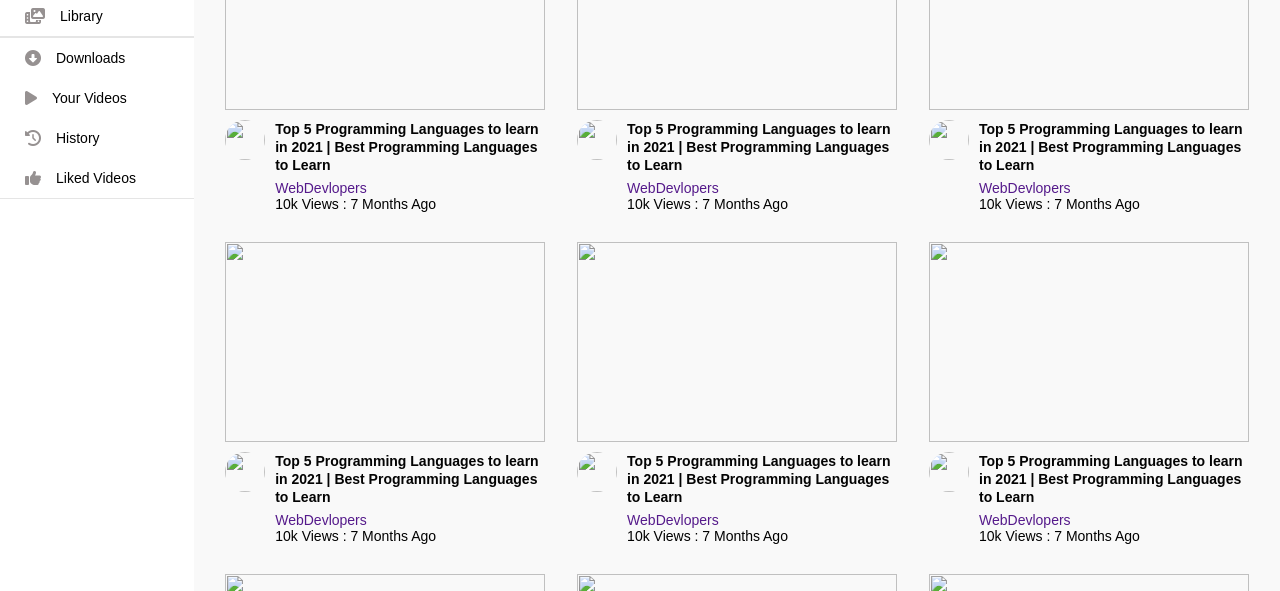
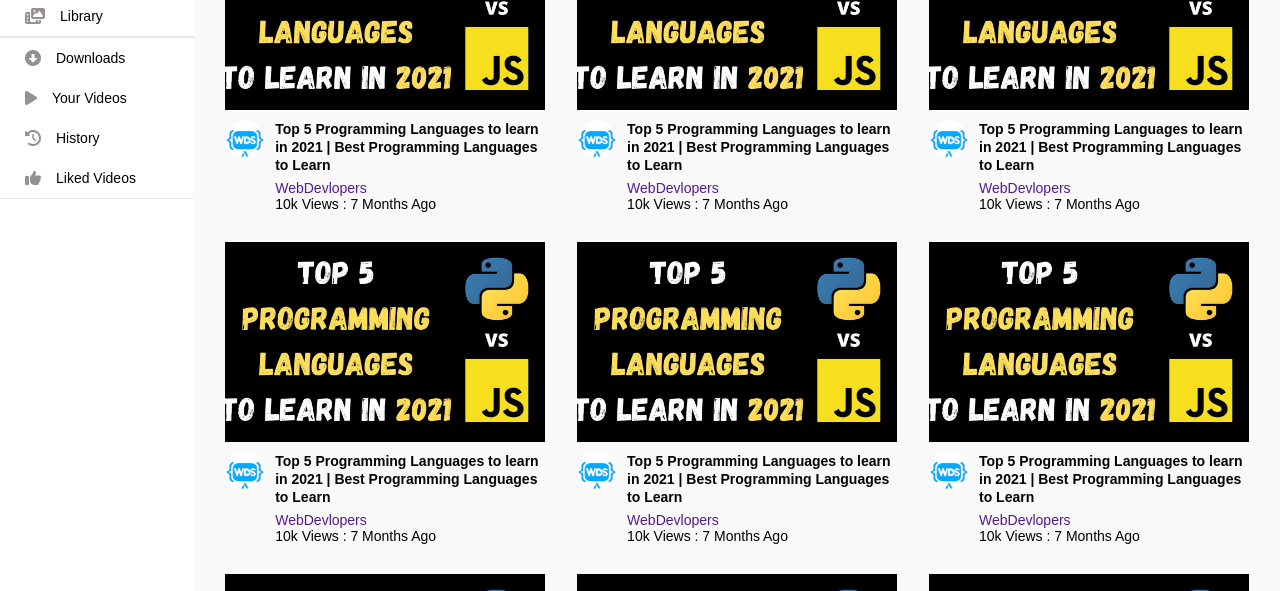
Before and after one commit to todoroki24/Youtube_clone, a plain HTML site: page index.html in a window 1280 px wide. Shown: the part 209-800 px from the top of the page. Drawn offline with Linux system fonts and the light colour scheme.

Commit message:
Update index.html

```diff
--- a/index.html
+++ b/index.html
@@ -13,7 +13,7 @@
    <div class="header">
         <div class="header-left">
             <i class="fa-solid fa-bars"></i>
-            <img src="yt_clone_images/youtube-logo.png">
+            <img src="youtube-logo.png">
         </div>
         <div class="header-search">
             <form action="">
@@ -119,11 +119,11 @@
             <!-- Single video starts -->
              <div class="video">
                 <div class="video-thumbnail">
-                    <img src="yt_clone_images/video_thumb_1.jpg">
+                    <img src="video_thumb_1.jpg">
                 </div>
                 <div class="video-details">
                     <div class="author">
-                        <img src="yt_clone_images/profile_5.jpg">
+                        <img src="profile_5.jpg">
                     </div>
                     <div class="title">
                         <h3>
@@ -137,11 +137,11 @@
               <!-- Single video starts -->
              <div class="video">
                 <div class="video-thumbnail">
-                    <img src="yt_clone_images/video_thumb_1.jpg">
+                    <img src="video_thumb_1.jpg">
                 </div>
                 <div class="video-details">
                     <div class="author">
-                        <img src="yt_clone_images/profile_5.jpg">
+                        <img src="profile_5.jpg">
                     </div>
                     <div class="title">
                         <h3>
@@ -155,11 +155,11 @@
               <!-- Single video starts -->
              <div class="video">
                 <div class="video-thumbnail">
-                    <img src="yt_clone_images/video_thumb_1.jpg">
+                    <img src="video_thumb_1.jpg">
                 </div>
                 <div class="video-details">
                     <div class="author">
-                        <img src="yt_clone_images/profile_5.jpg">
+                        <img src="profile_5.jpg">
                     </div>
                     <div class="title">
                         <h3>
@@ -174,12 +174,12 @@
              <div class="video">
                 <div class="video-thumbnail">
 
-                    <img src="yt_clone_images/video_thumb_1.jpg">
+                    <img src="video_thumb_1.jpg">
                 </div>
                 <div class="video-details">
 
                     <div class="author">
-                        <img src="yt_clone_images/profile_5.jpg">
+                        <img src="profile_5.jpg">
                     </div>
                     <div class="title">
                         <h3>
@@ -194,12 +194,12 @@
              <div class="video">
                 <div class="video-thumbnail">
 
-                    <img src="yt_clone_images/video_thumb_1.jpg">
+                    <img src="video_thumb_1.jpg">
                 </div>
                 <div class="video-details">
 
                     <div class="author">
-                        <img src="yt_clone_images/profile_5.jpg">
+                        <img src="profile_5.jpg">
                     </div>
                     <div class="title">
                         <h3>
@@ -214,12 +214,12 @@
              <div class="video">
                 <div class="video-thumbnail">
 
-                    <img src="yt_clone_images/video_thumb_1.jpg">
+                    <img src="video_thumb_1.jpg">
                 </div>
                 <div class="video-details">
 
                     <div class="author">
-                        <img src="yt_clone_images/profile_5.jpg">
+                        <img src="profile_5.jpg">
                     </div>
                     <div class="title">
                         <h3>
@@ -234,12 +234,12 @@
              <div class="video">
                 <div class="video-thumbnail">
 
-                    <img src="yt_clone_images/video_thumb_1.jpg">
+                    <img src="video_thumb_1.jpg">
                 </div>
                 <div class="video-details">
 
                     <div class="author">
-                        <img src="yt_clone_images/profile_5.jpg">
+                        <img src="profile_5.jpg">
                     </div>
                     <div class="title">
                         <h3>
@@ -254,12 +254,12 @@
              <div class="video">
                 <div class="video-thumbnail">
 
-                    <img src="yt_clone_images/video_thumb_1.jpg">
+                    <img src="video_thumb_1.jpg">
                 </div>
                 <div class="video-details">
 
                     <div class="author">
-                        <img src="yt_clone_images/profile_5.jpg">
+                        <img src="profile_5.jpg">
                     </div>
                     <div class="title">
                         <h3>
@@ -274,12 +274,12 @@
              <div class="video">
                 <div class="video-thumbnail">
 
-                    <img src="yt_clone_images/video_thumb_1.jpg">
+                    <img src="video_thumb_1.jpg">
                 </div>
                 <div class="video-details">
 
                     <div class="author">
-                        <img src="yt_clone_images/profile_5.jpg">
+                        <img src="profile_5.jpg">
                     </div>
                     <div class="title">
                         <h3>
@@ -294,12 +294,12 @@
              <div class="video">
                 <div class="video-thumbnail">
 
-                    <img src="yt_clone_images/video_thumb_1.jpg">
+                    <img src="video_thumb_1.jpg">
                 </div>
                 <div class="video-details">
 
                     <div class="author">
-                        <img src="yt_clone_images/profile_5.jpg">
+                        <img src="profile_5.jpg">
                     </div>
                     <div class="title">
                         <h3>
@@ -314,12 +314,12 @@
              <div class="video">
                 <div class="video-thumbnail">
 
-                    <img src="yt_clone_images/video_thumb_1.jpg">
+                    <img src="video_thumb_1.jpg">
                 </div>
                 <div class="video-details">
 
                     <div class="author">
-                        <img src="yt_clone_images/profile_5.jpg">
+                        <img src="profile_5.jpg">
                     </div>
                     <div class="title">
                         <h3>
@@ -334,12 +334,12 @@
              <div class="video">
                 <div class="video-thumbnail">
 
-                    <img src="yt_clone_images/video_thumb_1.jpg">
+                    <img src="video_thumb_1.jpg">
                 </div>
                 <div class="video-details">
 
                     <div class="author">
-                        <img src="yt_clone_images/profile_5.jpg">
+                        <img src="profile_5.jpg">
                     </div>
                     <div class="title">
                         <h3>
@@ -354,12 +354,12 @@
              <div class="video">
                 <div class="video-thumbnail">
 
-                    <img src="yt_clone_images/video_thumb_1.jpg">
+                    <img src="video_thumb_1.jpg">
                 </div>
                 <div class="video-details">
 
                     <div class="author">
-                        <img src="yt_clone_images/profile_5.jpg">
+                        <img src="profile_5.jpg">
                     </div>
                     <div class="title">
                         <h3>
@@ -374,12 +374,12 @@
              <div class="video">
                 <div class="video-thumbnail">
 
-                    <img src="yt_clone_images/video_thumb_1.jpg">
+                    <img src="video_thumb_1.jpg">
                 </div>
                 <div class="video-details">
 
                     <div class="author">
-                        <img src="yt_clone_images/profile_5.jpg">
+                        <img src="profile_5.jpg">
                     </div>
                     <div class="title">
                         <h3>
@@ -394,12 +394,12 @@
              <div class="video">
                 <div class="video-thumbnail">
 
-                    <img src="yt_clone_images/video_thumb_1.jpg">
+                    <img src="video_thumb_1.jpg">
                 </div>
                 <div class="video-details">
 
                     <div class="author">
-                        <img src="yt_clone_images/profile_5.jpg">
+                        <img src="profile_5.jpg">
                     </div>
                     <div class="title">
                         <h3>
@@ -414,12 +414,12 @@
              <div class="video">
                 <div class="video-thumbnail">
 
-                    <img src="yt_clone_images/video_thumb_1.jpg">
+                    <img src="video_thumb_1.jpg">
                 </div>
                 <div class="video-details">
 
                     <div class="author">
-                        <img src="yt_clone_images/profile_5.jpg">
+                        <img src="profile_5.jpg">
                     </div>
                     <div class="title">
                         <h3>
@@ -434,12 +434,12 @@
              <div class="video">
                 <div class="video-thumbnail">
 
-                    <img src="yt_clone_images/video_thumb_1.jpg">
+                    <img src="video_thumb_1.jpg">
                 </div>
                 <div class="video-details">
 
                     <div class="author">
-                        <img src="yt_clone_images/profile_5.jpg">
+                        <img src="profile_5.jpg">
                     </div>
                     <div class="title">
                         <h3>
@@ -454,12 +454,12 @@
              <div class="video">
                 <div class="video-thumbnail">
 
-                    <img src="yt_clone_images/video_thumb_1.jpg">
+                    <img src="video_thumb_1.jpg">
                 </div>
                 <div class="video-details">
 
                     <div class="author">
-                        <img src="yt_clone_images/profile_5.jpg">
+                        <img src="profile_5.jpg">
                     </div>
                     <div class="title">
                         <h3>
@@ -474,12 +474,12 @@
              <div class="video">
                 <div class="video-thumbnail">
 
-                    <img src="yt_clone_images/video_thumb_1.jpg">
+                    <img src="video_thumb_1.jpg">
                 </div>
                 <div class="video-details">
 
                     <div class="author">
-                        <img src="yt_clone_images/profile_5.jpg">
+                        <img src="profile_5.jpg">
                     </div>
                     <div class="title">
                         <h3>
@@ -494,12 +494,12 @@
              <div class="video">
                 <div class="video-thumbnail">
 
-                    <img src="yt_clone_images/video_thumb_1.jpg">
+                    <img src="video_thumb_1.jpg">
                 </div>
                 <div class="video-details">
 
                     <div class="author">
-                        <img src="yt_clone_images/profile_5.jpg">
+                        <img src="profile_5.jpg">
                     </div>
                     <div class="title">
                         <h3>
@@ -514,12 +514,12 @@
              <div class="video">
                 <div class="video-thumbnail">
 
-                    <img src="yt_clone_images/video_thumb_1.jpg">
+                    <img src="video_thumb_1.jpg">
                 </div>
                 <div class="video-details">
 
                     <div class="author">
-                        <img src="yt_clone_images/profile_5.jpg">
+                        <img src="profile_5.jpg">
                     </div>
                     <div class="title">
                         <h3>
@@ -534,12 +534,12 @@
              <div class="video">
                 <div class="video-thumbnail">
 
-                    <img src="yt_clone_images/video_thumb_1.jpg">
+                    <img src="video_thumb_1.jpg">
                 </div>
                 <div class="video-details">
 
                     <div class="author">
-                        <img src="yt_clone_images/profile_5.jpg">
+                        <img src="profile_5.jpg">
                     </div>
                     <div class="title">
                         <h3>
@@ -554,12 +554,12 @@
              <div class="video">
                 <div class="video-thumbnail">
 
-                    <img src="yt_clone_images/video_thumb_1.jpg">
+                    <img src="video_thumb_1.jpg">
                 </div>
                 <div class="video-details">
 
                     <div class="author">
-                        <img src="yt_clone_images/profile_5.jpg">
+                        <img src="profile_5.jpg">
                     </div>
                     <div class="title">
                         <h3>
@@ -574,12 +574,12 @@
              <div class="video">
                 <div class="video-thumbnail">
 
-                    <img src="yt_clone_images/video_thumb_1.jpg">
+                    <img src="video_thumb_1.jpg">
                 </div>
                 <div class="video-details">
 
                     <div class="author">
-                        <img src="yt_clone_images/profile_5.jpg">
+                        <img src="profile_5.jpg">
                     </div>
                     <div class="title">
                         <h3>
```
